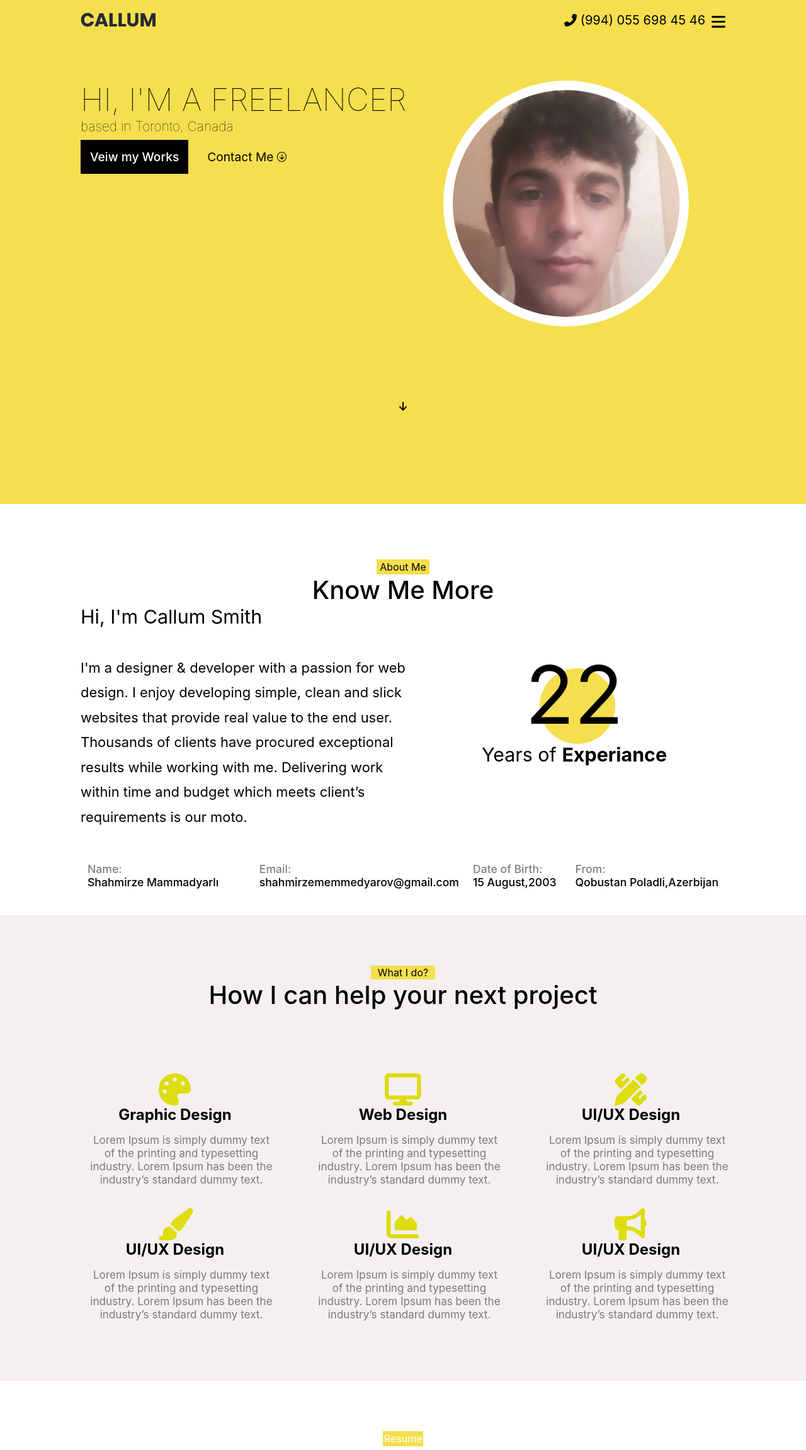
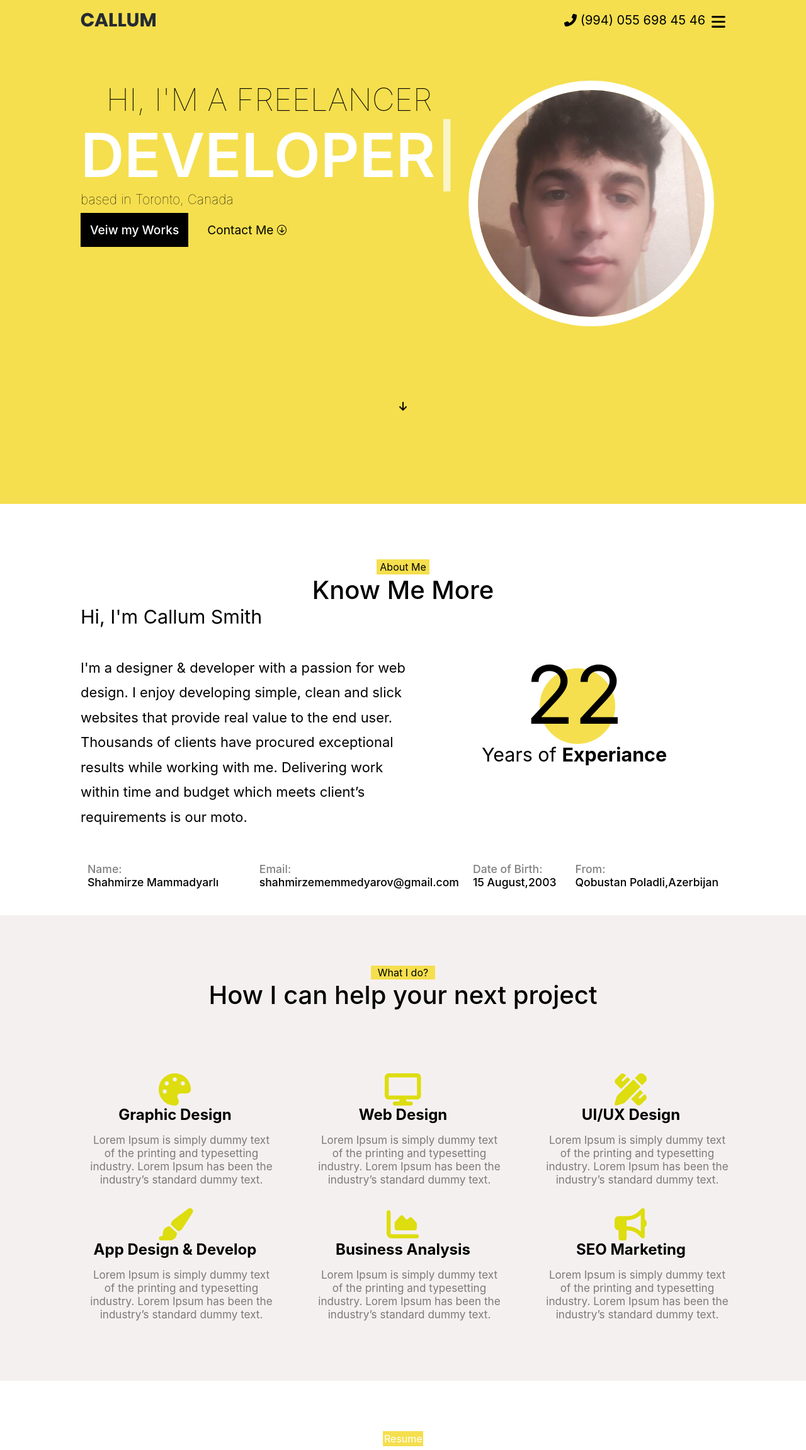
Before and after one commit to ShahmirzeMIT/Portfolio, a React (Create React App) app: page / in a window 1280 px wide. Shown: the top 2302 px of the page at 63% size. Built offline with nearby package versions, Linux system fonts and the light colour scheme.

Commit message:
header, main ,projects and resume prepared but there is a some problem

```diff
--- a/package.json
+++ b/package.json
@@ -16,6 +16,7 @@
     "react-router-dom": "^5.3.4",
     "react-scripts": "5.0.1",
     "react-scroll": "^1.8.9",
+    "typewriter-effect": "^2.19.0",
     "web-vitals": "^2.1.4"
   },
   "scripts": {
--- a/src/header/header.css
+++ b/src/header/header.css
@@ -10,7 +10,11 @@
 	background-color: #f5df4e;
  }
 
-
+ .typewriter{
+	font-size: 6em;
+	font-weight: 600;
+	color: white;
+ }
 
  .menu {
 	display: flex;
--- a/src/header/header.js
+++ b/src/header/header.js
@@ -4,14 +4,15 @@ import Logo from '../assets/logo.png'
 import Face from '../assets/greencard.jpeg'
 import { Link, animateScroll as scroll } from "react-scroll";
 import { faEnvelope,faPhoneFlip,faArrowDown,faBars } from '@fortawesome/free-solid-svg-icons'
+import Typewriter from "typewriter-effect";
 function Header() {
+
 	return(
 			<>
     <header>
 
 <nav>
     <div className="menu wd-80">
-    {/* <img src="img/logo.png" alt=""> */}
 
 	   <div>
 		<img src={Logo} />
@@ -27,6 +28,23 @@ function Header() {
 <div className="content wd-80 p4em">
     <div className="openword">
 	   <h1>HI, I'M A FREELANCER</h1>
+	   <div  className="typewriter">
+		 <Typewriter
+
+		onInit={(typewriter)=> {
+		typewriter
+		.typeString("DESIGNER")
+		.pauseFor(1000)
+		.deleteAll()
+		.typeString("DEVELOPER")
+		.pauseFor(1000)
+		.deleteAll()
+		.typeString("CALLUM")
+		.start();
+  		}}
+ />
+	   </div>
+
 	   <p>based in Toronto, Canada</p>
 	   <div className="contact">
 		  <a href="">Veiw my Works</a>
--- a/src/project/project.js
+++ b/src/project/project.js
@@ -53,7 +53,7 @@ function Projects() {
 						<FontAwesomeIcon icon={faPaintbrush} className="logos" />
 						</div>
 						<h2>
-						UI/UX Design
+						App Design & Develop
 						</h2>
 						<p className="text">
 						Lorem Ipsum is simply dummy text of the printing and typesetting industry. Lorem Ipsum has been the industry’s standard dummy text.
@@ -64,7 +64,7 @@ function Projects() {
 						<FontAwesomeIcon icon={faChartArea} className="logos" />
 						</div>
 						<h2>
-						UI/UX Design
+						Business Analysis
 						</h2>
 						<p className="text">
 						Lorem Ipsum is simply dummy text of the printing and typesetting industry. Lorem Ipsum has been the industry’s standard dummy text.
@@ -75,7 +75,7 @@ function Projects() {
 						<FontAwesomeIcon icon={faBullhorn} className="logos" />
 						</div>
 						<h2>
-						UI/UX Design
+						SEO Marketing
 						</h2>
 						<p className="text">
 						Lorem Ipsum is simply dummy text of the printing and typesetting industry. Lorem Ipsum has been the industry’s standard dummy text.
```
Also changed, not shown: src/Portofilo/Portfolio.css (added), src/Portofilo/Portfolio.js (added), 1 other file (tests, documents, lock files or other folders).
